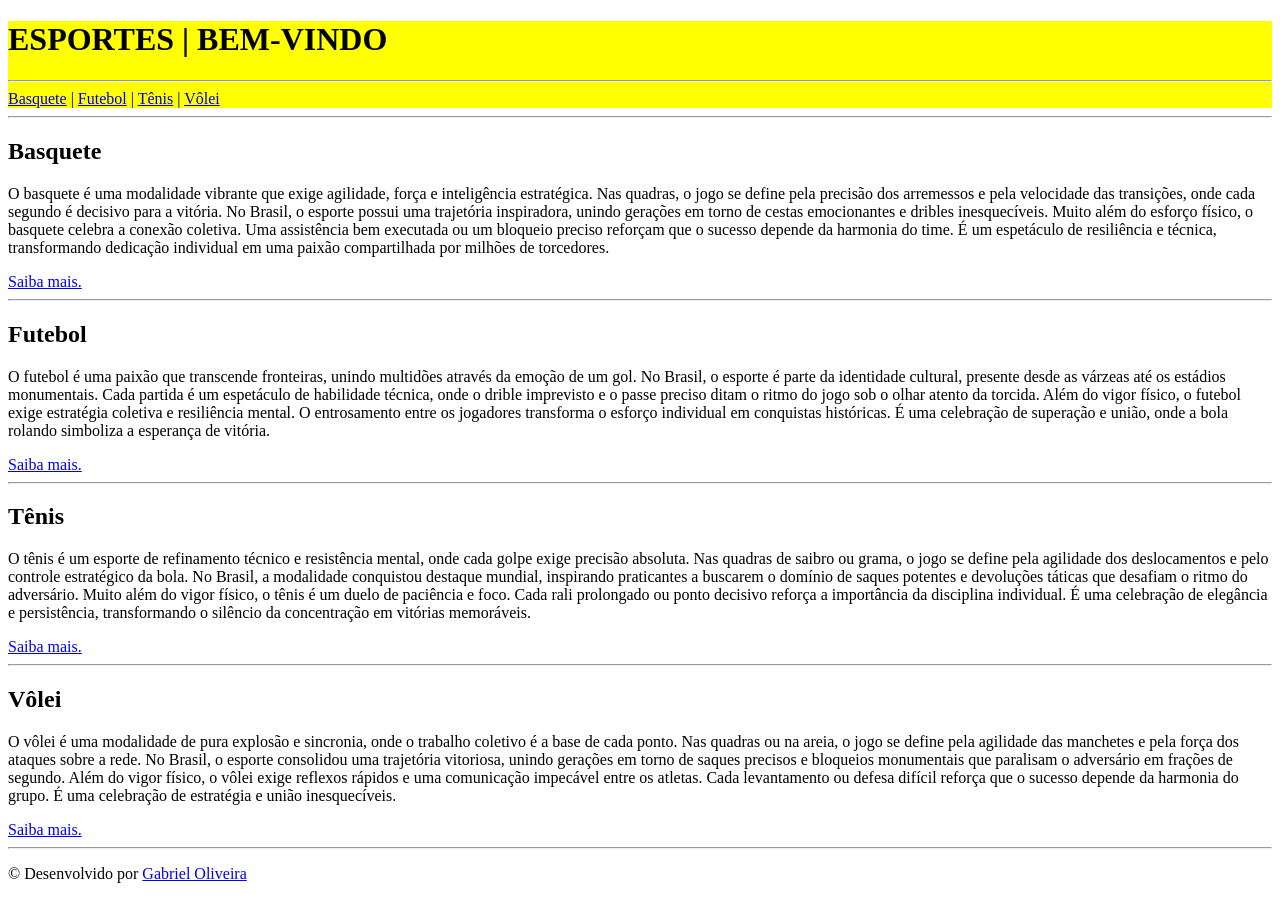
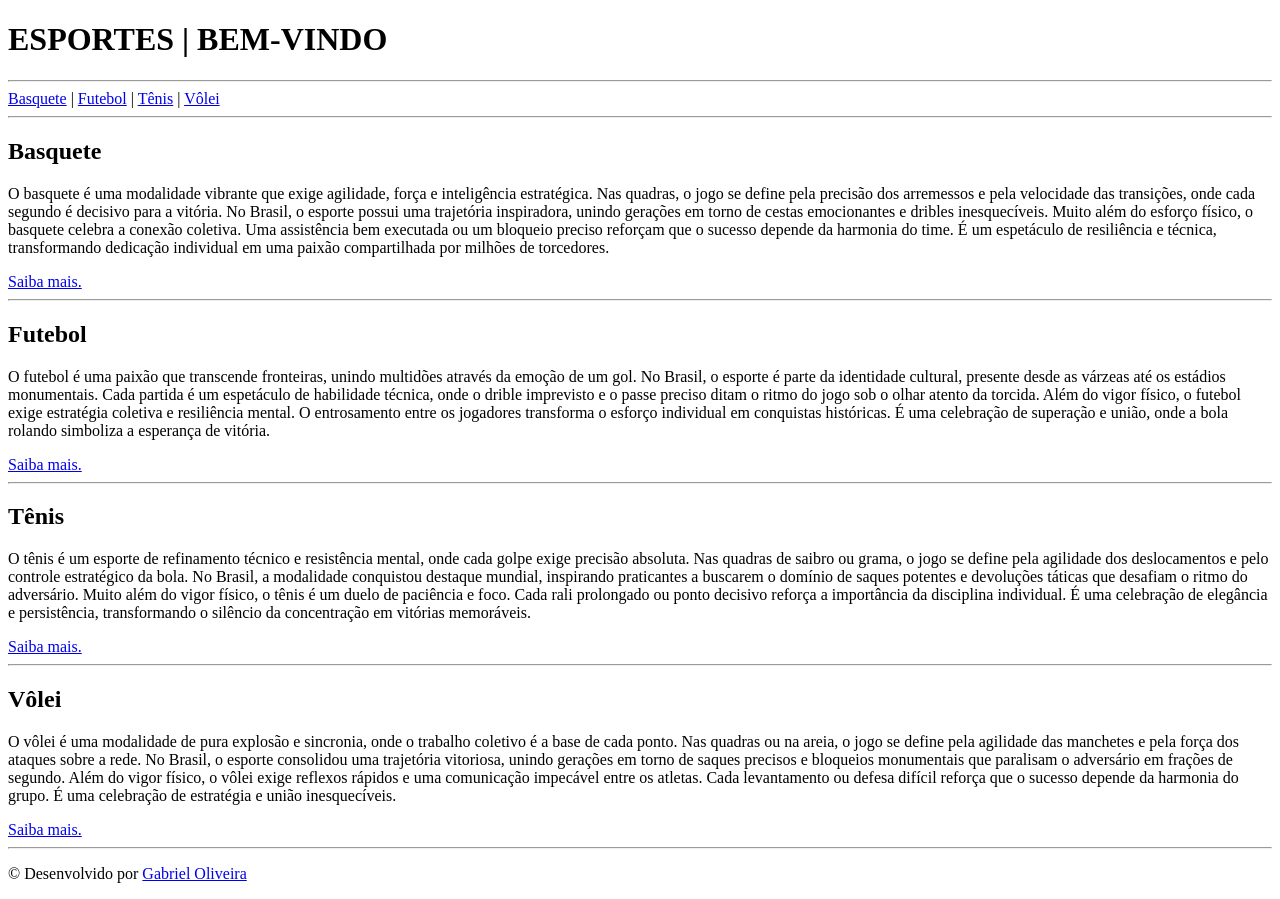
Before and after one commit to Gabriel-Oliveira0611/Front-end-Design-Engineering, a plain HTML site: page 26032023-CSS/index.html in a window 1280 px wide. Drawn offline with Linux system fonts and the light colour scheme.

Commit message:
feat: Adicionado o favicon e criado o arquivo CSS.

```diff
--- a/26032023-CSS/index.html
+++ b/26032023-CSS/index.html
@@ -4,9 +4,10 @@
     <meta charset="UTF-8" />
     <meta name="viewport" content="width=device-width, initial-scale=1.0" />
     <title>Esportes</title>
+    <link rel="icon" href="./img/basketball_1754731 (1).png">
   </head>
   <body>
-    <header style="background-color: yellow;">
+    <header>
       <h1>ESPORTES | BEM-VINDO</h1>
 
       <hr />
```
Also changed, not shown: 26032023-CSS/img/basketball_1754731 (1).png (added), 26032023-CSS/style.css (added).
